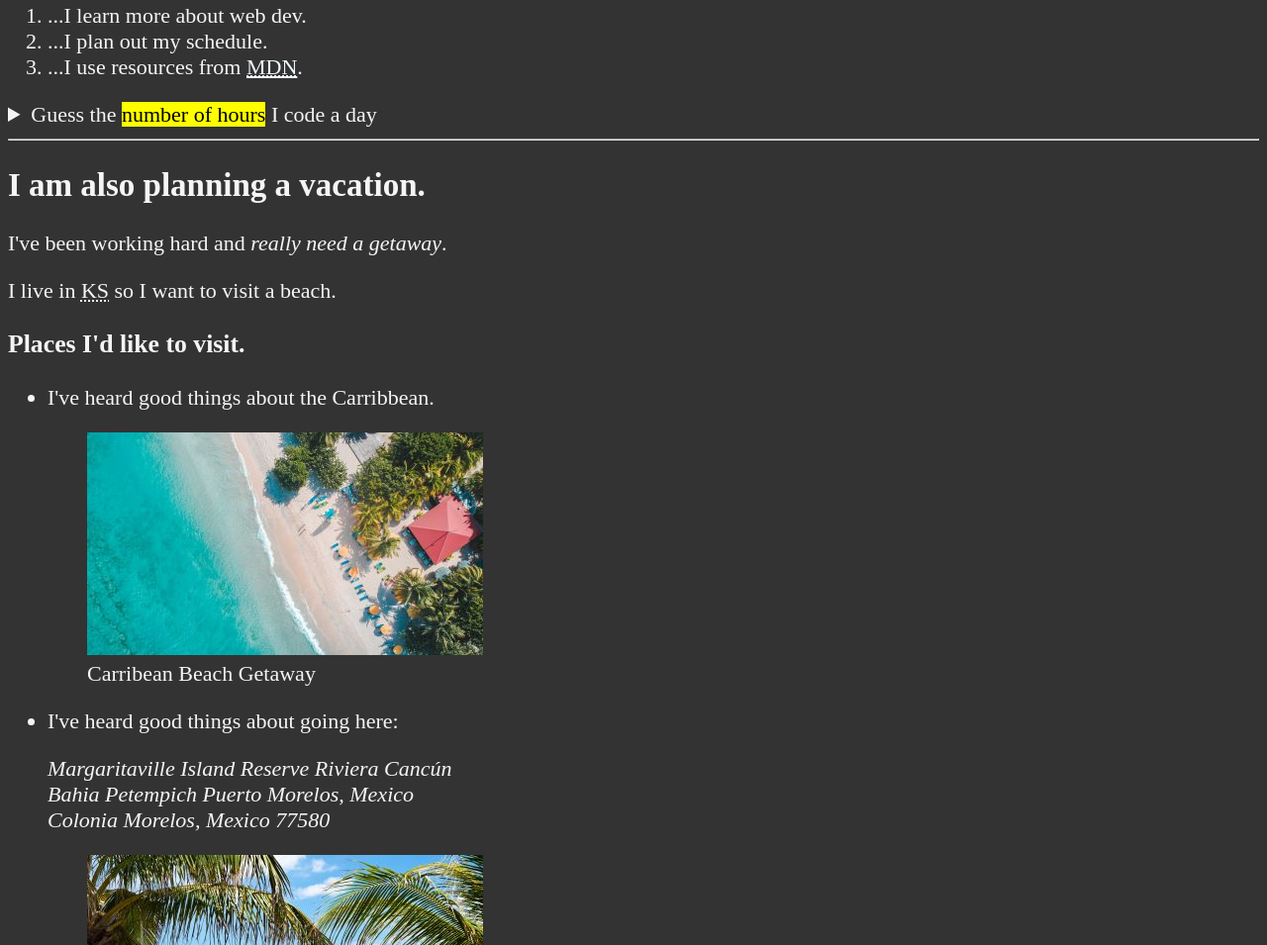
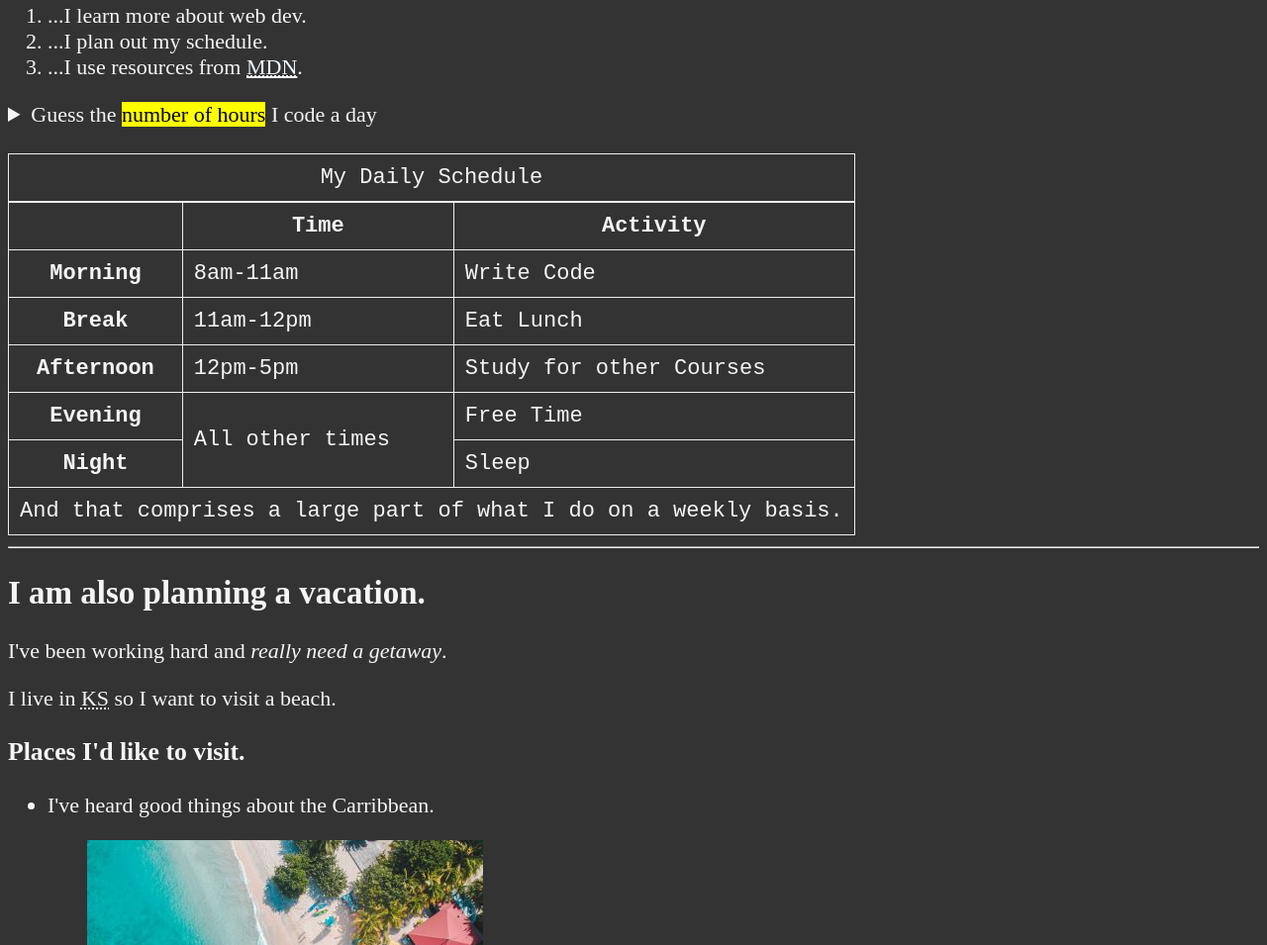
Before and after one commit to Steven-GW/HTML-COURSE, a plain HTML site: page index.html in a window 1280 px wide. Shown: the part 915-1870 px from the top of the page at 99% size. Drawn offline with Linux system fonts and the light colour scheme.

Commit message:
Added table to HTML page.

```diff
--- a/index.html
+++ b/index.html
@@ -61,6 +61,56 @@
 					<time datetime="PT3H">3 hours</time>  every morning</p>
 			</details>
 		</aside>
+		<br>
+
+		<table>
+			<caption>My Daily Schedule</caption>
+			<thead>
+			<tr>
+				<th>&nbsp;</th>
+				<th scope="col">Time</th>
+				<th scope="col">Activity</th>
+			</tr>
+			</thead>
+			<tbody>
+			<tr>
+				<th scope="row">Morning</th>
+				<td>
+					<time datetime="08:00">8am</time>-<time datetime="11:00">11am</time>
+				</td>
+				<td>Write Code</td>
+			</tr>
+			<tr>
+				<th scope="row">Break</th>
+				<td>
+					<time datetime="11:00">11am</time>-<time datetime="12:00">12pm</time>
+				</td>
+				<td>Eat Lunch</td>
+			</tr>
+			<tr>
+				<th scope="row">Afternoon</th>
+				<td>
+					<time datetime="12:00">12pm</time>-<time datetime="17:00">5pm</time>
+				</td>
+				<td>Study for other Courses</td>
+			</tr>
+			<tr>
+				<th scope="row">Evening</th>
+				<td rowspan="2">All other times</td>
+				<td>Free Time</td>
+			</tr>
+			<tr>
+				<th scope="row">Night</th>
+				<td>Sleep</td>
+			</tr>
+			</tbody>
+			<tfoot>
+				<tr>
+					<td colspan="3">And that comprises a large part of what I do on a weekly basis.</td>
+				</tr>
+			</tfoot>
+		</table>
+
 	</section>
 	</article>
 
--- a/main.css
+++ b/main.css
@@ -17,3 +17,10 @@ a:visited {
 a:hover, a:active {
     color: #eee;
 }
+
+table, tr, th, td, caption {
+    border: 1px solid #eee;
+    font-family: 'Courier New', Courier, monospace;
+    border-collapse: collapse;
+    padding: 0.5rem;
+}
```
